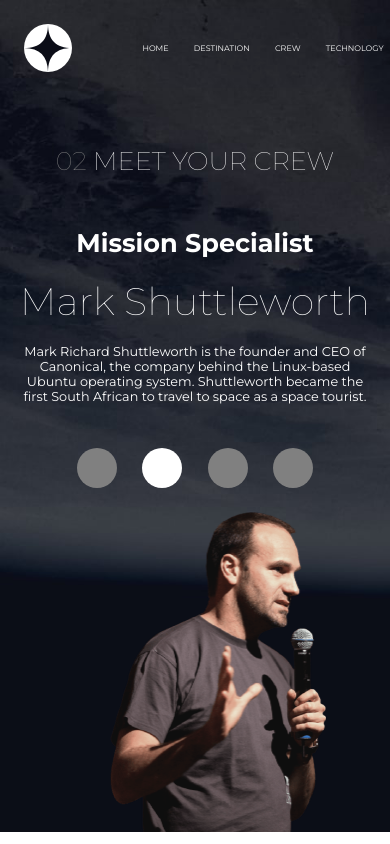
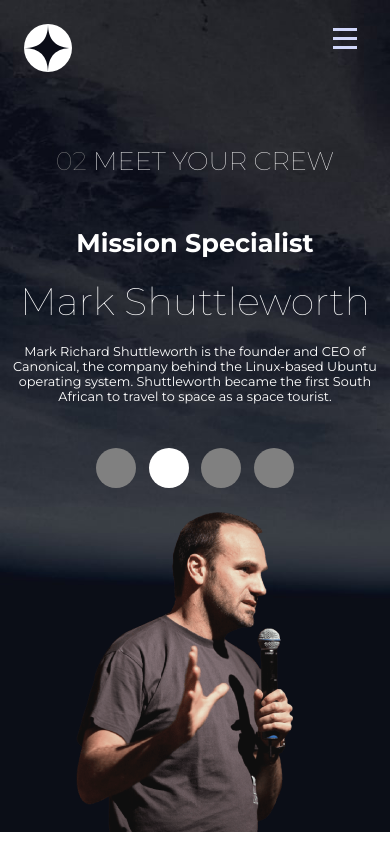
Before and after one commit to IcaroSLV/Space-tourism-Website, a React (Create React App) app: page /crew in a window 390 px wide. Built offline with nearby package versions, Linux system fonts and the light colour scheme; data requests are answered from the project's data file.

Commit message:
Hamburguer Menu Done

```diff
--- a/src/App.css
+++ b/src/App.css
@@ -2,7 +2,6 @@
 
 * {
   font-family: 'Montserrat', sans-serif;
-
 }
 
 
@@ -19,6 +18,7 @@
 
 .imgContent {
   margin: 1.5em 1.5em;
+  justify-self: flex-start;
 }
 
 .buttonHamburguer {
@@ -28,9 +28,12 @@
 }
 
 .linkContainer {
+  overflow: hidden;
   display: flex;
   justify-content: space-between;
   align-items: center;
+  position: absolute;
+  right: 0;
   height: 5em;
   backdrop-filter: blur(180px);
   margin-top: .5em;
@@ -40,11 +43,34 @@
   margin: 0 1.5em;
   text-decoration: none;
   color: white;
-
 }
 
 .Containter {
   top: 30px;
+}
+
+.HamburguerMenu {
+  overflow: hidden;
+  display: flex;
+  padding: 1em;
+  flex-direction: column;
+  position: relative;
+  justify-content: center;
+  align-items: center;
+
+  width: 10em;
+  gap: .7em;
+  right: 25%;
+
+  overflow: hidden;
+}
+.HamburguerMenu a{
+  text-align: center;
+  text-decoration: none;
+  color: white;
+  font-size: 1em;
+  border-bottom: 1px solid white;
+  padding: 0 20em;
 }
 
 @media screen and (max-width: 880px) {
@@ -59,45 +85,43 @@
 
 @media screen and (max-width: 550px) {
   .linkContainer {
-    width: 100vw;
+    width: 22em;
   }
   .linkContainer a{
-    font-size: .8em;
+    font-size: .7em;
   }
 }
 
 @media screen and (max-width: 470px) {
-  .linkContainer a{
-    font-size: .5em;
-  }
-}
-
-@media screen and (max-width: 350px) {
   .buttonHamburguer {
     position: absolute;
     right: 0;
     opacity: 1;
-    z-index: 1;
+    z-index: 3;
     background: transparent;
     border: none;
     right: 2em;
   }
+
   .linkContainer {
-    flex-direction: column;
-    position: absolute;
-    justify-content: center;
-    align-items: center;
-    gap: 2em;
-    height: 100vh;
-    width: 100vw;
-    z-index: -2;
-    opacity: 0;
-
+    z-index: -1;
+    opacity: 1;
+    background: none;
   }
   .Selected {
     border: 0;
   }
   .linkContainer a{
-    font-size: .8em;
+    margin: 0;
   }
 }
+
+@media screen and (max-width: 375px) {
+  .HamburguerMenu {
+    right: 4.5em;
+    gap: .7em;
+    width: 7em;
+    right: 5em;
+  }
+
+}
--- a/src/App.js
+++ b/src/App.js
@@ -18,11 +18,11 @@ import Container from './Components/Layout/Container';
 
 function App() {
 
-  const [currentPage, setCurrentPage] = useState(1)
   const [menuIsOpen, setmenuisOpen] = useState(false)
 
-  const OpenMenu = () => {
+  function ClickonPage(e) {
 
+    setmenuisOpen(false)
   }
 
   return (
@@ -30,14 +30,14 @@ function App() {
 
       <div className='navbar'>
         <div className='imgContent'>
-          <Link  to="/" onClick={() => setCurrentPage(1)}><img src={logo}/></Link>
+          <Link  to="/"><img src={logo}/></Link>
         </div>
-          <button className='buttonHamburguer' onClick={() => OpenMenu()}><img src={menuHangurguer}/></button>
-          <div className='linkContainer'>
-          <Link  to="/" onClick={() => setCurrentPage(1)}>HOME</Link>
-          <Link to="/destination" onClick={() => setCurrentPage(2)}>DESTINATION</Link>
-          <Link to="/crew" onClick={() => setCurrentPage(3)}>CREW</Link>
-          <Link to="/technology" onClick={() => setCurrentPage(4)}>TECHNOLOGY</Link>
+          <button className='buttonHamburguer' onClick={() => setmenuisOpen(!menuIsOpen)}><img src={menuHangurguer}/></button>
+          <div className={menuIsOpen? "HamburguerMenu" : "linkContainer"}>
+          <Link  to="/" onClick={() => ClickonPage(1)}>HOME</Link>
+          <Link to="/destination" onClick={() => ClickonPage(2)} >DESTINATION</Link>
+          <Link to="/crew" onClick={() => ClickonPage(3)}>CREW</Link>
+          <Link to="/technology" onClick={() => ClickonPage(4)}>TECHNOLOGY</Link>
         </div>
       </div>
 
--- a/src/Components/pages/Crew.module.css
+++ b/src/Components/pages/Crew.module.css
@@ -25,7 +25,7 @@
     width: 30em;
     position: absolute;
     left: 7em;
-    top: 8em;
+    top: 4em;
 }
 
 .CrewContainer div h1:first-child {
@@ -59,6 +59,7 @@
     gap: .5em;
     position: absolute;
     top: 25em;
+    z-index: 999;
 }
 
 .buttonContainer .ButtonSelect {
@@ -113,7 +114,7 @@
     }
   }
 
-  @media screen and (max-width: 430px) {
+  @media screen and (max-width: 670px) {
     .contentContainer {
         display: flex;
         flex-direction: column;
@@ -122,25 +123,26 @@
         justify-content: center;
     }
     .CrewDescription {
+        width: 30em;
         align-items: center;
         justify-content: center;
         left: auto;
+        order: 2;
     }
     .CrewBio {
        text-align: center;
        width: 100%;
     }
     .buttonContainer {
-        gap: 2em;
+        gap: 1em;
     }
     .buttonContainer button {
         height: 3em;
         width: 3em;
     }
-
     .imageContainer img{
         height: 20em;
-        right: 4em;
+        right: 25%;
     }
   }
 
--- a/src/Components/pages/Home.module.css
+++ b/src/Components/pages/Home.module.css
@@ -1,3 +1,4 @@
+
 .HomeContainer {
     background-image: url(../../img/home/background-home-desktop.jpg);
     width: 100%;
@@ -75,9 +76,6 @@
     }
   }
   @media screen and (max-width: 320px) {
-    * {
-        overflow: hidden;
-     }
     .HomeContainer {
         height: 100vh;
     }
--- a/src/Components/pages/Technology.module.css
+++ b/src/Components/pages/Technology.module.css
@@ -15,6 +15,7 @@
     color: white;
     flex-direction: column;
     justify-content: center;
+    margin-top: 2em;
 }
 
 .ContentContainer h1:first-child{
@@ -132,14 +133,17 @@
     .TechnologyDescription {
         width: 20em;
     }
-  }
-
-  @media screen and (max-width: 320px) {
     .ContentContainer h1:first-child {
-        font-size: 1.2em;
+        font-size: 1.5em;
         margin-left: 0;
         top: 5em;
         text-align: center;
+    }
+  }
+
+  @media screen and (max-width: 325px) {
+    .ContentContainer h1:first-child {
+        font-size: 1.2em;
     }
     .TechnologyDescription {
         font-size: .8em;
```
